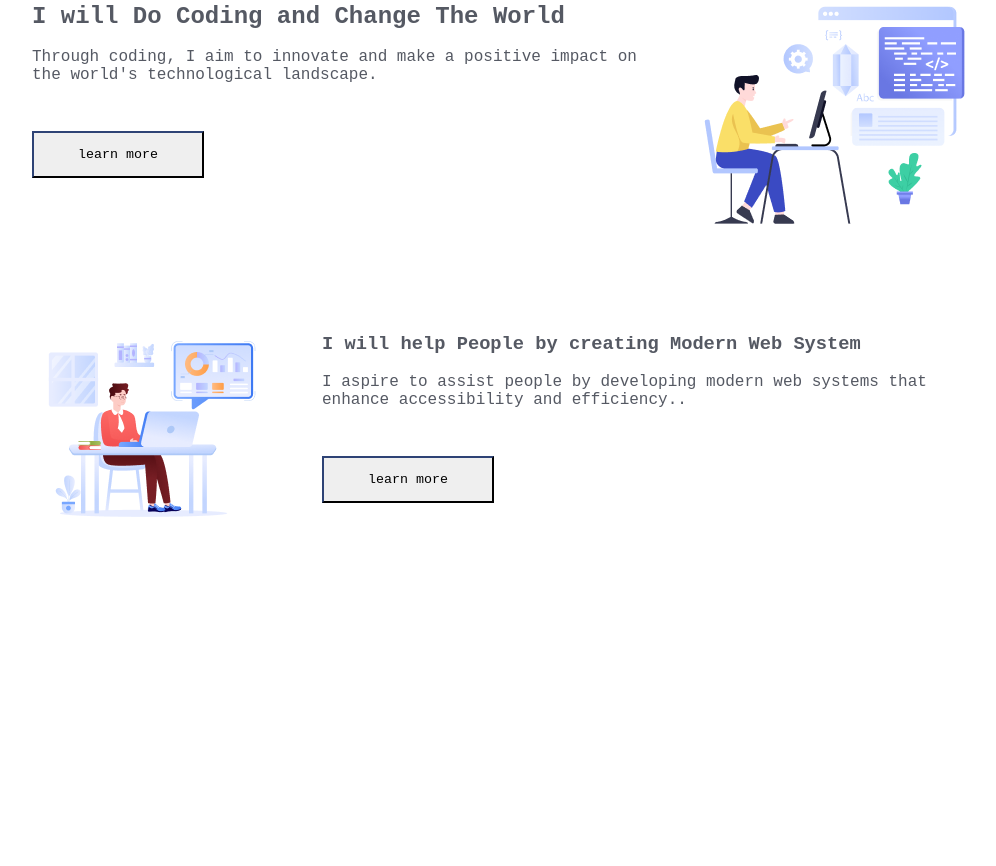
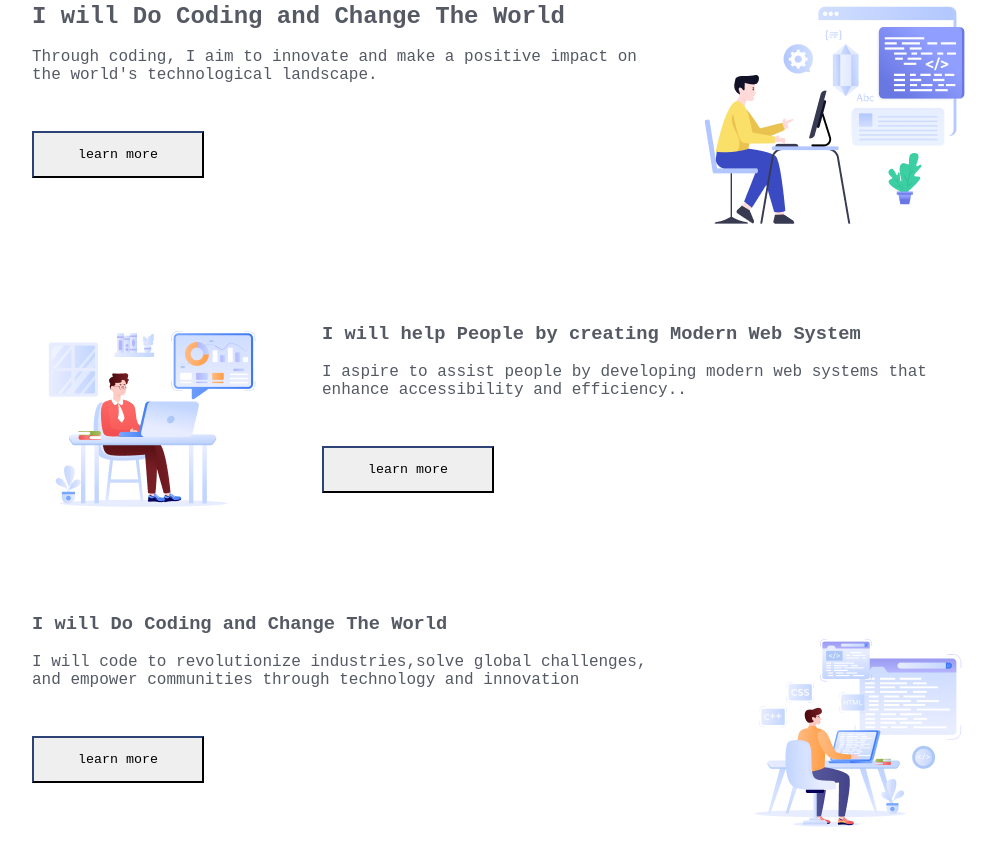
Before and after one commit to abdullah09344/website-made, a plain HTML site: page index.html in a window 1280 px wide. Shown: the part 934-1800 px from the top of the page, without its empty margins (135-1131 px from the left). Drawn offline with Linux system fonts and the light colour scheme; a web font is replaced by a local one.

Commit message:
added new image and code

```diff
--- a/index.html
+++ b/index.html
@@ -33,6 +33,9 @@
                 <div>
                     <img src="assets/Layer_1.png">
                 </div>
+
+                <!-----------------------------00000------------------------------------>
+
            </section>
            <section class="web">
             <div>
@@ -45,6 +48,20 @@
 
             </div>
            </section>
+
+           <!-------------------------------00000------------------------------------>
+
+           <section class="she">
+
+            <div>
+                <h3>I will Do Coding and Change The World</h3><br>
+                <p>I will code to revolutionize industries,solve global challenges, and empower communities through technology and innovation</p><br>
+                <button class="btn-2">learn more</button>
+            </div>
+            <div>
+                <img src="assets/Group 4.png" alt="">
+            </div>
+           </section>
         </main>
 
 
--- a/style.css
+++ b/style.css
@@ -59,14 +59,16 @@
      justify-content: space-between;
      gap: 50px;
 }
+
 .btn-2{
     width: 172px;
     height: 47px;
     border-color: #0D1321;
     margin-top: 29px;
 }
+
 .web{
-    margin-top: 60px;
+    margin-top: 50px;
     display: flex;
     justify-content:space-around;
     gap: 50px;
@@ -74,3 +76,10 @@
 .me{
     margin-top: 25px;
 }
+
+.she{
+    margin-top: 70px;
+    display: flex;
+    justify-content:space-between;
+    gap: 90px;
+}
```
